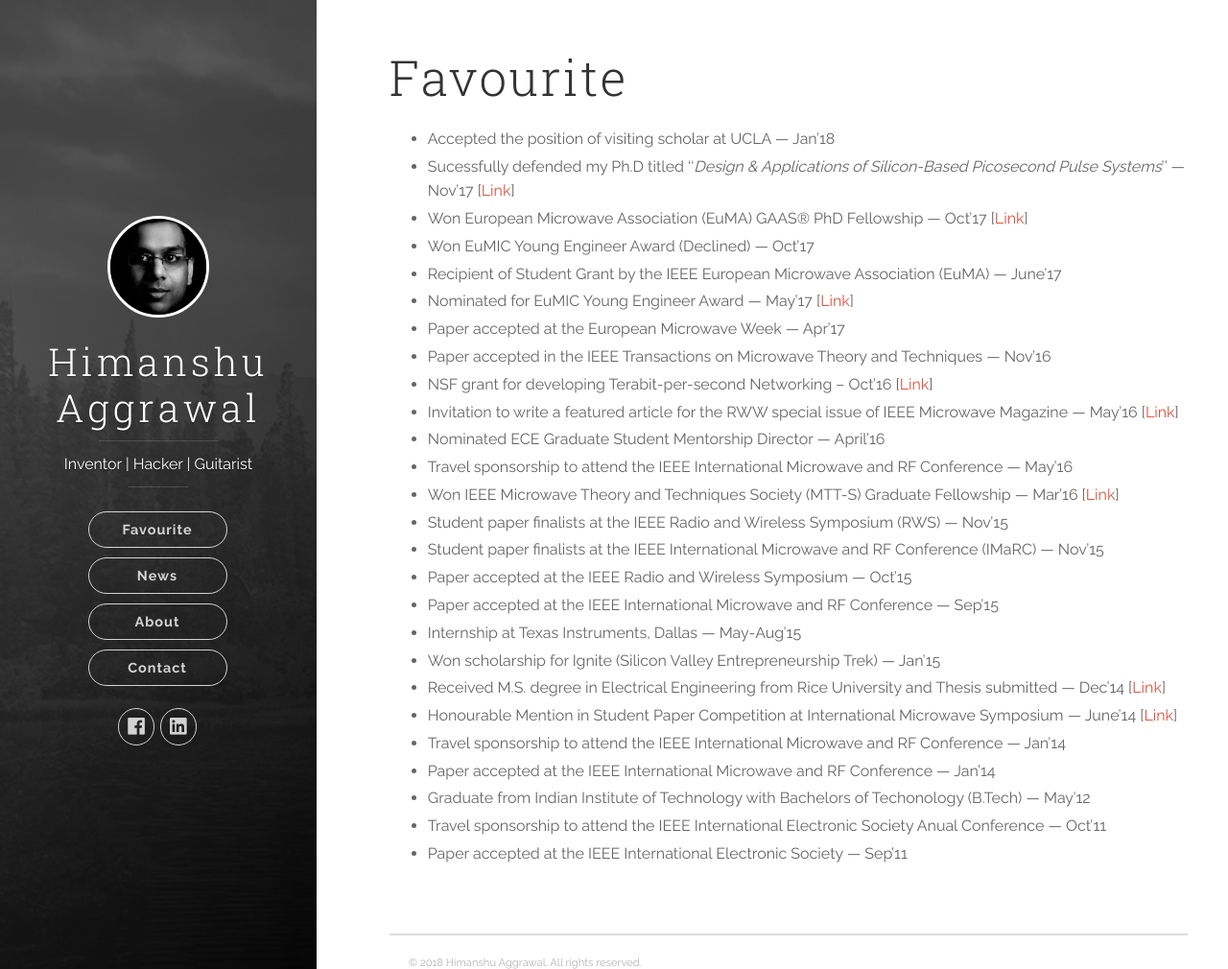
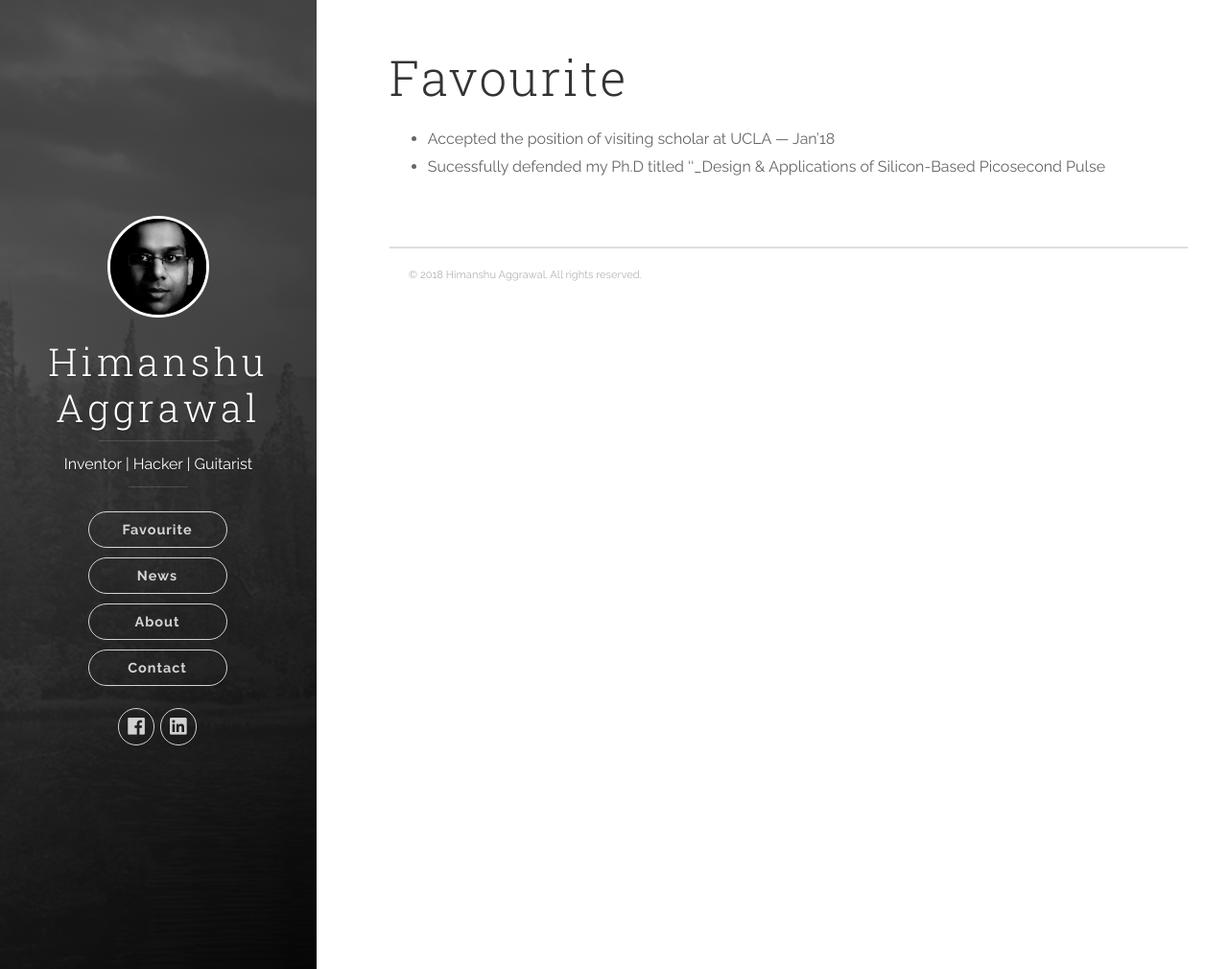
Before and after one commit to ahimanshu13/ahimanshu13.github.io, a Jekyll site: the page built from Favourite/index.md, in a window 1280 px wide and 1010 px high. Shown: the whole window at 96% size. Built offline with Jekyll 4.4.1, drawn with Linux system fonts in a browser that asks for light colours; nearby versions of some CDN libraries.

Commit message:
Edit favourite

```diff
--- a/Favourite/index.md
+++ b/Favourite/index.md
@@ -5,28 +5,4 @@ published: true
 ---
 
 - Accepted the position of visiting scholar at UCLA --- Jan'18
-- Sucessfully defended my Ph.D titled ''_Design & Applications of Silicon-Based Picosecond Pulse Systems_'' --- Nov'17 [[Link](http://himanshua.com/Documents/Defense.jpg){:target="_blank"}]
-- Won European Microwave Association (EuMA) GAAS® PhD Fellowship  --- Oct'17 [[Link](https://eceweb.rice.edu/news/aggrawal-wins-fellowship){:target="_blank"}]
-- Won EuMIC Young Engineer Award (Declined)  --- Oct'17
-- Recipient of Student Grant by the IEEE European Microwave Association (EuMA) --- June'17
-- Nominated for EuMIC Young Engineer Award  --- May'17 [[Link](https://eceweb.rice.edu/news/201706-Aggrawal-Young-Engineer){:target="_blank"}]
-- Paper accepted at the European Microwave Week  --- Apr'17
-- Paper accepted in the IEEE Transactions on Microwave Theory and Techniques --- Nov'16
-- NSF grant for developing Terabit-per-second Networking – Oct’16 [[Link](http://news.rice.edu/2016/10/11/marconi-inspires-rice-university-design-for-1-terabit-wireless-2/){:target="_blank"}]
-- Invitation to write a featured article for the RWW special issue of IEEE Microwave Magazine --- May'16 [[Link](https://eceweb.rice.edu/news/201611-Babakhani-Microwave-Magazine){:target="_blank"}]
-- Nominated ECE Graduate Student Mentorship Director ---  April'16
-- Travel sponsorship to attend the IEEE International Microwave and RF Conference --- May'16
-- Won IEEE Microwave Theory and Techniques Society (MTT-S) Graduate Fellowship --- Mar'16 [[Link](https://eceweb.rice.edu/news/201603-Aggrawal-Fellowship){:target="_blank"}]
-- Student paper finalists at the IEEE Radio and Wireless Symposium (RWS) --- Nov'15
-- Student paper finalists at the IEEE International Microwave and RF Conference (IMaRC) --- Nov'15
-- Paper accepted at the IEEE Radio and Wireless Symposium  --- Oct'15
-- Paper accepted at the IEEE International Microwave and RF Conference --- Sep'15
-- Internship at Texas Instruments, Dallas  --- May-Aug'15
-- Won scholarship for Ignite (Silicon Valley Entrepreneurship Trek) --- Jan'15
-- Received M.S. degree in Electrical Engineering from Rice University and Thesis submitted --- Dec'14 [[Link](https://scholarship.rice.edu/handle/1911/87740){:target="_blank"}]
-- Honourable Mention in Student Paper Competition at International Microwave Symposium --- June'14 [[Link](https://eceweb.rice.edu/news/201406-best-paper-IMS){:target="_blank"}]
-- Travel sponsorship to attend the IEEE International Microwave and RF Conference --- Jan'14
-- Paper accepted at the IEEE International Microwave and RF Conference --- Jan'14
-- Graduate from Indian Institute of Technology with Bachelors of Techonology (B.Tech) --- May'12
-- Travel sponsorship to attend the IEEE International Electronic Society Anual Conference --- Oct'11
-- Paper accepted at the IEEE International Electronic Society --- Sep'11
+- Sucessfully defended my Ph.D titled ''_Design & Applications of Silicon-Based Picosecond Pulse
```
